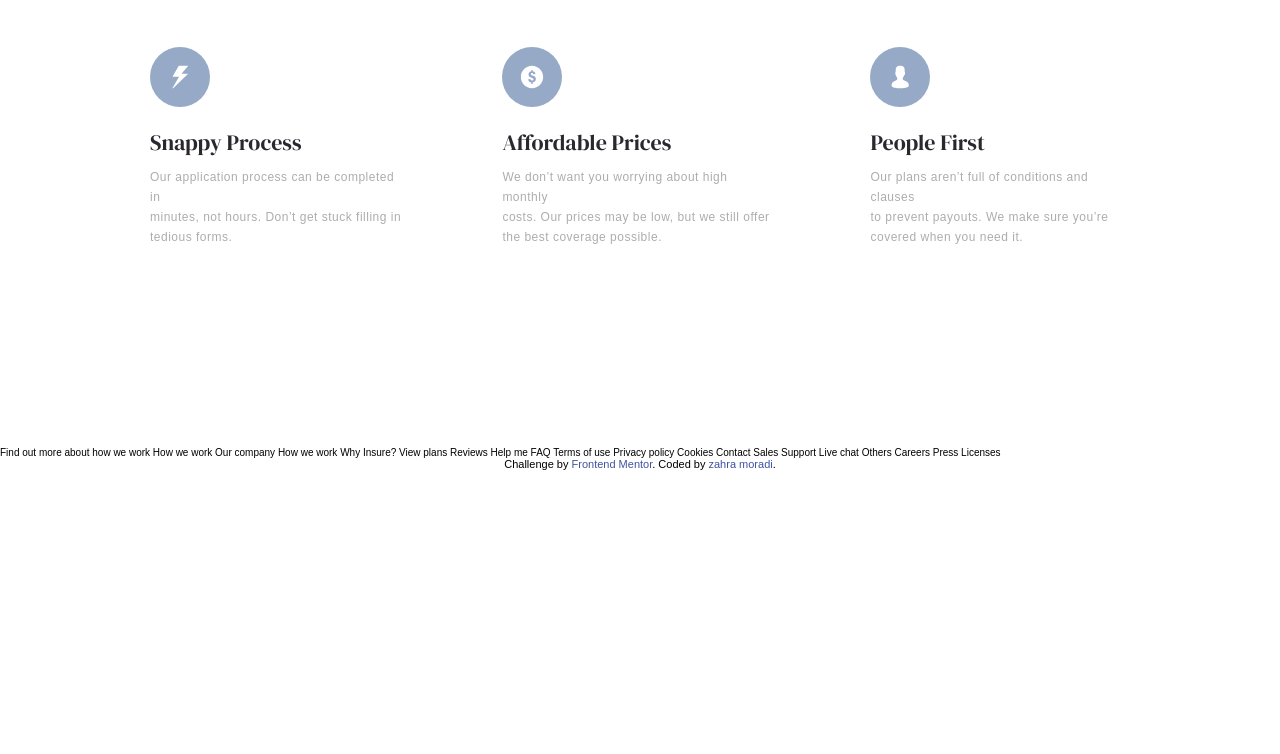
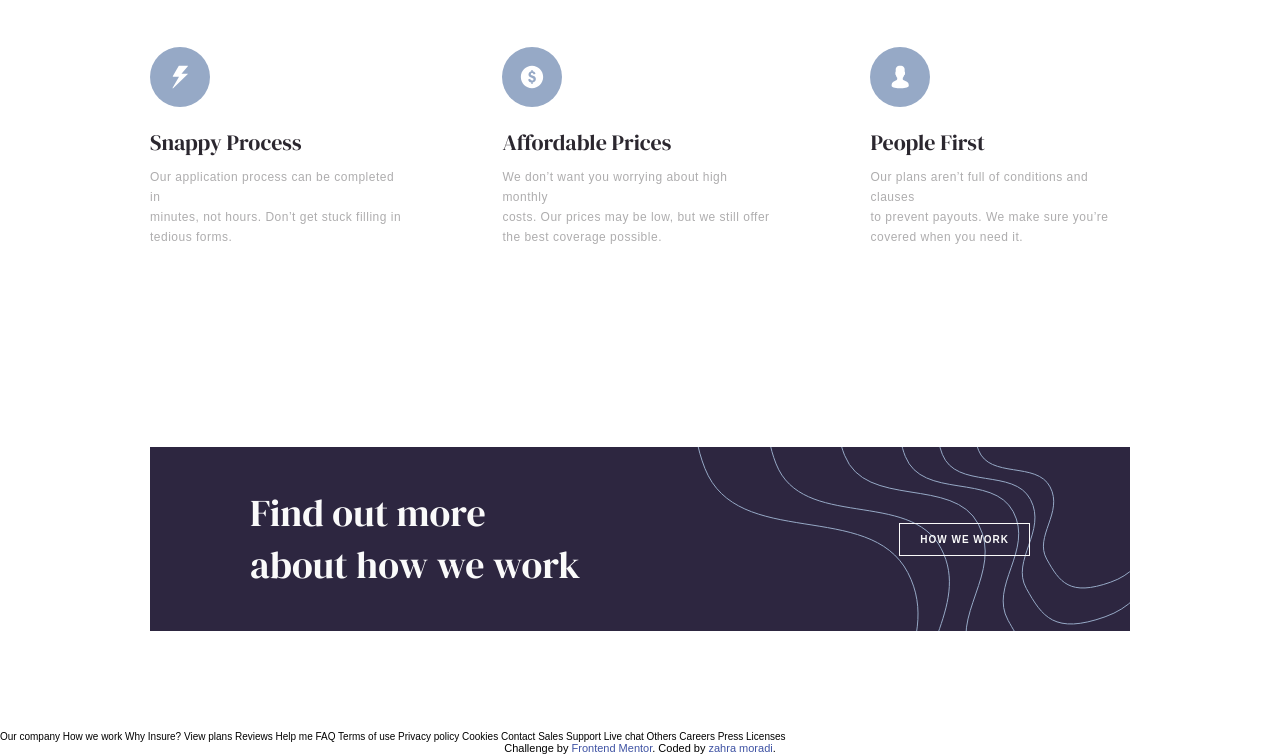
Before and after one commit to ZaraMr/Insure-landing-page, a plain HTML site: page index.html in a window 1280 px wide. Shown: the part 813-1567 px from the top of the page. Before the commit the page ends 1283 px from the top, so only its background shows below. Drawn offline with Linux system fonts and the light colour scheme.

Commit message:
Add Section-2
added section-2 with html and css

```diff
--- a/assets/style/style.css
+++ b/assets/style/style.css
@@ -123,7 +123,8 @@ h2, h4 {
     /* font-family: 'DMSerifDisplay'; */
 }
 
-.home-section > .content-container .btn {
+.home-section > .content-container .btn,
+.section-2 .section-2-content .btn {
     color: hsl(0, 0%, 98%);
     border: 1px solid hsl(0, 0%, 98%);
     padding: 1rem 2rem;
@@ -132,9 +133,11 @@ h2, h4 {
     letter-spacing: 1px;
 }
 
-.home-section > .content-container .btn:hover {
+.home-section > .content-container .btn:hover,
+.section-2 .section-2-content .btn:hover {
     background-color: hsl(0, 0%, 98%);
     color: hsl(270, 9%, 17%);
+    position: relative;
 }
 
 .home-section > .img-container {
@@ -208,3 +211,39 @@ h2, h4 {
     color: hsl(300, 1%, 68%);
 }
 /* section-1 ends */
+
+/* section-2 starts */
+.section-2 {
+    position: relative;
+    margin: 0 15rem;
+    margin-bottom: 10rem;
+    background-color: hsl(256, 26%, 20%);
+    padding: 4rem 10rem;
+    overflow: hidden;
+}
+
+
+
+.section-2 .section-2-content {
+    display: flex;
+    justify-content: space-between;
+    align-items: center;
+}
+
+.section-2 h2 {
+    font-size: 3.8rem;
+    color: hsl(0, 0%, 98%);
+    font-weight: 500;
+}
+
+.section-2-intro-bg {
+    position: absolute;
+    top: -18rem;
+    right: 0;
+}
+
+.section-2 .btn {
+    position: relative;
+    z-index: 2;
+}
+/* section-2 ends */
--- a/index.html
+++ b/index.html
@@ -82,6 +82,18 @@
 
       </div>
     </section>
+    <!-- section-1 ends -->
+
+    <!-- section-2 starts -->
+     <section class="section-2">
+      <div class="section-2-content">
+        <h2> Find out more <br> about how we work</h2>
+      <a href="#" class="btn">How we work</a>
+      </div>
+
+      <img src="assets/images/bg-pattern-intro-right-desktop.svg" alt="intro-bg" class = "section-2-intro-bg">
+     </section>
+     <!-- section-2 ends -->
 
 
 
@@ -97,9 +109,6 @@
 
 
 
-  Find out more about how we work
-
-  How we work
 
   Our company
 
```
